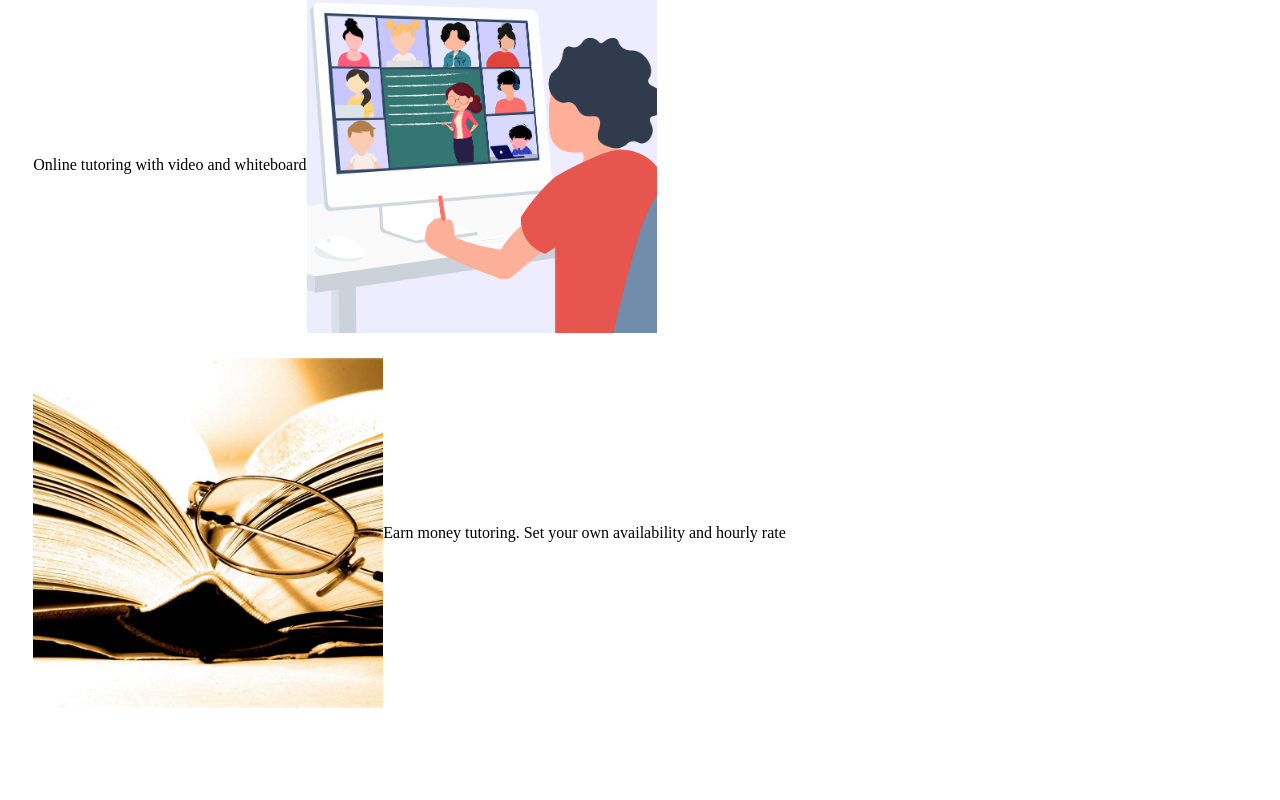
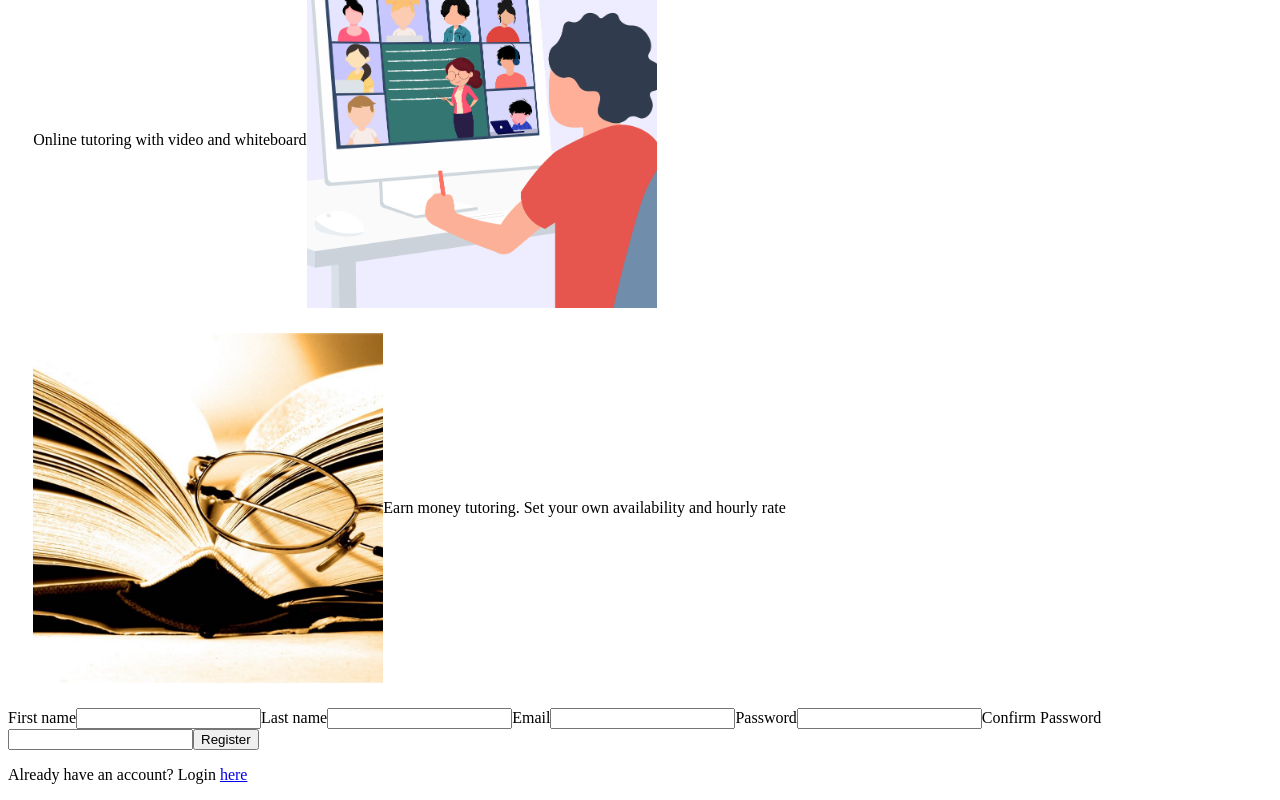
Before and after one commit to jkranak/tutorworld, a React (Create React App) app in the folder client/: page / in a window 1280 px wide. Shown: the part 486-1286 px from the top of the page. Before the commit the page ends 1219 px from the top, so only its background shows below. Built offline with nearby package versions, Linux system fonts and the light colour scheme.

Commit message:
docs: register page

```diff
--- a/client/package.json
+++ b/client/package.json
@@ -12,6 +12,7 @@
     "@types/react-dom": "^17.0.0",
     "react": "^17.0.2",
     "react-dom": "^17.0.2",
+    "react-router-dom": "^5.2.0",
     "react-scripts": "4.0.3",
     "typescript": "^4.1.2",
     "web-vitals": "^1.0.1"
@@ -39,5 +40,8 @@
       "last 1 firefox version",
       "last 1 safari version"
     ]
+  },
+  "devDependencies": {
+    "@types/react-router-dom": "^5.1.8"
   }
 }
--- a/client/src/App.tsx
+++ b/client/src/App.tsx
@@ -1,12 +1,13 @@
-import { LandingPage } from "./LandingPage/LandingPage";
-import { Navbar } from './Navbar/Navbar'
+import { LandingPage } from "./Pages/LandingPage";
+import { BrowserRouter, Switch, Route } from 'react-router-dom';
 
 function App() {
   return (
-    <div className="App">
-      <Navbar />
-      <LandingPage />
-    </div>
+    <BrowserRouter>
+      <Switch>
+        <Route path="/" exact component={LandingPage} />
+      </Switch>
+    </BrowserRouter>
   );
 }
 
--- a/client/src/Navbar/Navbar.tsx
+++ b/client/src/Components/Navbar.tsx
@@ -1,7 +1,6 @@
-import React from 'react';
 import profileIcon from '../Assets/profile.svg';
 import signOutIcon from '../Assets/signout.png';
-import './Navbar.css';
+import '../Css/Navbar.css';
 
 interface Props {
 
--- /dev/null
+++ b/client/src/Interfaces/User.ts
@@ -0,0 +1,15 @@
+export interface User {
+  firstName: string,
+  lastName: string,
+  email: string,
+  password: string,
+  passwordConfirm?: string
+}
+
+export const emptyUser: User = {
+  firstName: '',
+  lastName: '',
+  email: '',
+  password: '',
+  passwordConfirm: ''
+}
--- a/client/src/LandingPage/LandingPage.tsx
+++ b/client/src/Pages/LandingPage.tsx
@@ -1,8 +1,8 @@
-import React from 'react';
 import chalkboard from '../Assets/chalkboard.jpg'
 import remote from '../Assets/remote.png'
 import book from '../Assets/book.jpg'
-import './LandingPage.css';
+import '../Css/LandingPage.css';
+import {Register} from './Register';
 
 interface Props {
 
@@ -10,6 +10,7 @@ interface Props {
 
 export const LandingPage = (props: Props) => {
   return (
+    <>
     <div>
       <div className="landing-page__header">
         <p>About Us</p>
@@ -31,5 +32,7 @@ export const LandingPage = (props: Props) => {
         </div>
       </div>
     </div>
+    <Register/>
+    </>
   )
 }
--- /dev/null
+++ b/client/src/Pages/Register.tsx
@@ -0,0 +1,35 @@
+import { useState } from 'react'
+import {User, emptyUser } from '../Interfaces/User'
+
+interface Props {
+
+}
+
+export const Register = (props: Props) => {
+  const [newUser, setNewUser] = useState(emptyUser)
+
+  function handleChange (event: any) {
+    setNewUser(user => ({...user, [event.target.name]: event.target.value}))
+  }
+  function handleSubmit () {}
+  const login = '/'
+
+  return (
+    <div>
+      <form onSubmit={handleSubmit}>
+        <label>First name</label>
+        <input type="text" id="fname" name="firstName" required onChange={handleChange} value={newUser.firstName}/>
+        <label>Last name</label>
+        <input type="text" id="lname" name="lastName" required onChange={handleChange} value={newUser.lastName}/>
+        <label>Email</label>
+        <input type="text" id="email" name="email" required onChange={handleChange} value={newUser.email}/>
+        <label>Password</label>
+        <input type="text" id="password" name="password" required onChange={handleChange}/>
+        <label>Confirm Password</label>
+        <input type="text" id="passwordConfirm" name="passwordConfirm" required onChange={handleChange}/>
+        <button type="submit">Register</button>
+      </form>
+      <p>Already have an account? Login <a href={login}>here</a></p>
+    </div>
+  )
+}
```
Also changed, not shown: client/src/Css/LandingPage.css (renamed from client/src/LandingPage/LandingPage.css), client/src/Css/Navbar.css (renamed from client/src/Navbar/Navbar.css), 2 other files (tests, documents, lock files or other folders).
